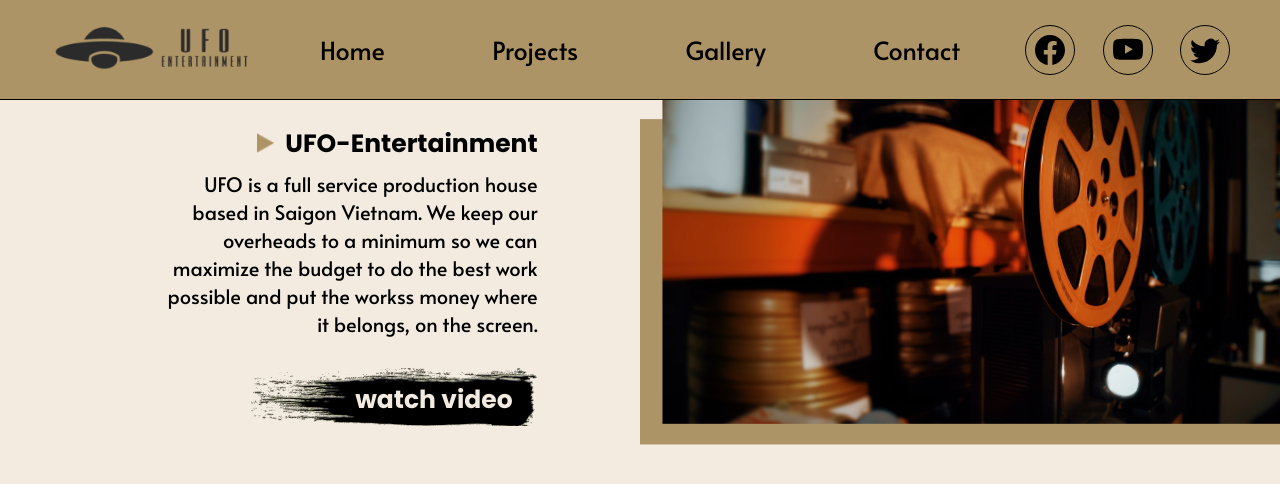
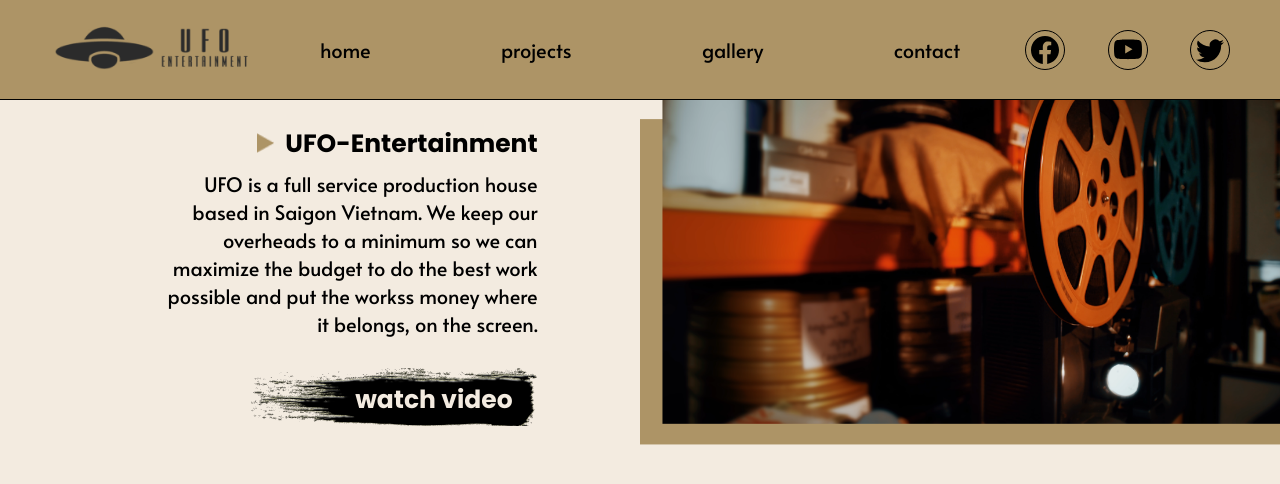
Before and after one commit to huytoan150593/ufo-version2, a React (Create React App) app: page / in a window 1280 px wide. Shown: the top 484 px of the page. Built offline with nearby package versions, Linux system fonts and the light colour scheme.

Commit message:
navbar and hero completed

```diff
--- a/package.json
+++ b/package.json
@@ -10,6 +10,7 @@
     "react-dom": "^18.2.0",
     "react-icons": "^4.6.0",
     "react-scripts": "5.0.1",
+    "styled-components": "^5.3.6",
     "web-vitals": "^2.1.4"
   },
   "scripts": {
--- a/src/components/Hero/Hero.module.css
+++ b/src/components/Hero/Hero.module.css
@@ -2,6 +2,7 @@
     display: flex;
     justify-content: flex-end;
     align-items: center;
+    flex-wrap: wrap;
 }
 .content {
     flex-basis: 30%;
@@ -38,6 +39,7 @@
 }
 .btn {
     background-image: url(/public/assets/long-streak.png);
+    background-size: contain;
     width: 287px;
     height: 58px;
     color: var(--primary-color);
@@ -55,3 +57,40 @@
 .image img {
     width: 100%;
 }
+
+@media screen and (max-width: 1201px) {
+    .title {
+        font-size: 18px;
+    }
+    .des {
+        font-size: 14px;
+    }
+    .image {
+        flex-basis: 60%;
+    }
+    .btn {
+        width: calc(287px*0.8);
+        height: calc(58px*0.8);
+        font-size: 20px;
+        padding-top: 8px;
+    }
+}
+@media screen and (max-width: 1024px) {
+}
+@media screen and (max-width: 834px) {
+    .hero {
+        flex-direction: column-reverse;
+        align-items: flex-end;
+    }
+    .image {
+        width: 95%;
+    }
+}
+@media screen and (max-width: 620px) {
+    .image{
+        width: 100%;
+    }
+    .content{
+        padding-left: 10px;
+    }
+}
--- a/src/components/Navbar/Navbar.jsx
+++ b/src/components/Navbar/Navbar.jsx
@@ -4,6 +4,8 @@ import { useState } from "react";
 import { BsYoutube, BsFacebook, BsTwitter, BsFilm } from "react-icons/bs";
 
 const Navbar = () => {
+    console.log(window.screen.width);
+    const menuList = ["home", "projects", "gallery", "contact"];
     const [show, setShow] = useState(false);
     const handleClick = () => {
         setShow(!show);
@@ -15,18 +17,11 @@ const Navbar = () => {
             </div>
             <div className={styles.menu}>
                 <ul>
-                    <li>
-                        <a href="#home">Home</a>
-                    </li>
-                    <li>
-                        <a href="#projects">Projects</a>
-                    </li>
-                    <li>
-                        <a href="#gallery">Gallery</a>
-                    </li>
-                    <li>
-                        <a href="#contact">Contact</a>
-                    </li>
+                    {menuList.map((item) => (
+                        <li key={item}>
+                            <a href={`#${item}`}>{item}</a>
+                        </li>
+                    ))}
                 </ul>
             </div>
             <div className={styles.icons}>
@@ -57,19 +52,13 @@ const Navbar = () => {
             {show && (
                 <div className={styles.mobi}>
                     <ul>
-                        <li>
-                            <a href="#home">Home</a>
-                        </li>
-                        <li>
-                            <a href="#projects">Projects</a>
-                        </li>
-                        <li>
-                            <a href="#gallery">Gallery</a>
-                        </li>
-                        <li>
-                            <a href="#contact">Contact</a>
-                        </li>
+                        {menuList.map((item) => (
+                            <li key={item} onClick={handleClick}>
+                                <a href={`#${item}`}>{item}</a>
+                            </li>
+                        ))}
                     </ul>
+                    <div className={styles.overlay} onClick={handleClick}></div>
                 </div>
             )}
         </div>
--- a/src/components/Navbar/Navbar.module.css
+++ b/src/components/Navbar/Navbar.module.css
@@ -7,6 +7,16 @@
     align-items: center;
     justify-content: space-between;
     border-bottom: 1px solid var(--text-color);
+}
+.mobi {
+    display: none;
+}
+.overlay {
+    position: absolute;
+    top: 160px;
+    height: 100vh;
+    width: 100%;
+    background-color: rgba(0, 0, 0, .7);
 }
 .logo {
     flex-basis: 16%;
@@ -27,7 +37,7 @@
     justify-content: space-between;
 }
 .menu ul li {
-    font-size: 25px;
+    font-size: 20px;
     position: relative;
 }
 .menu ul li::before{
@@ -52,8 +62,8 @@
 }
 .icon {
     padding: 5px;
-    width: 50px;
-    height: 50px;
+    width: 40px;
+    height: 40px;
     display: flex;
     justify-content: center;
     align-items: center;
@@ -75,10 +85,23 @@
 @media screen and (max-width: 1024px) {
 }
 @media screen and (max-width: 834px) {
+    .logo {
+        margin-left: 20px;
+    }
+    .menu {
+        flex-basis: 40%;
+    }
+    .icons {
+        flex-basis: 20%;
+        margin-right: 20px;
+    }
 }
-@media screen and (max-width: 480px) {
+@media screen and (max-width: 620px) {
     .navbar {
         height: 80px;
+    }
+    .mobi {
+        display: block;
     }
     .logo, .menu, .icons {
         display: none;
@@ -105,13 +128,22 @@
         background-color: var(--primary-color);
         text-align: center;
         position: absolute;
-        top: 80px;
+        opacity: 0;
+        top: -200%;
         width: 100%;
-        z-index: 2;
+        z-index: 1;
         line-height: 2.5rem;
+        animation: moveIn .3s forwards;
         transition: linear .3s;
     }
     .mobi ul li {
         border-bottom: 1px solid var(--text-color);
     }
 }
+
+@keyframes moveIn {
+    to {
+        top: 80px;
+        opacity: 1;
+    }
+}
```
Also changed, not shown: 1 other file (tests, documents, lock files or other folders).
